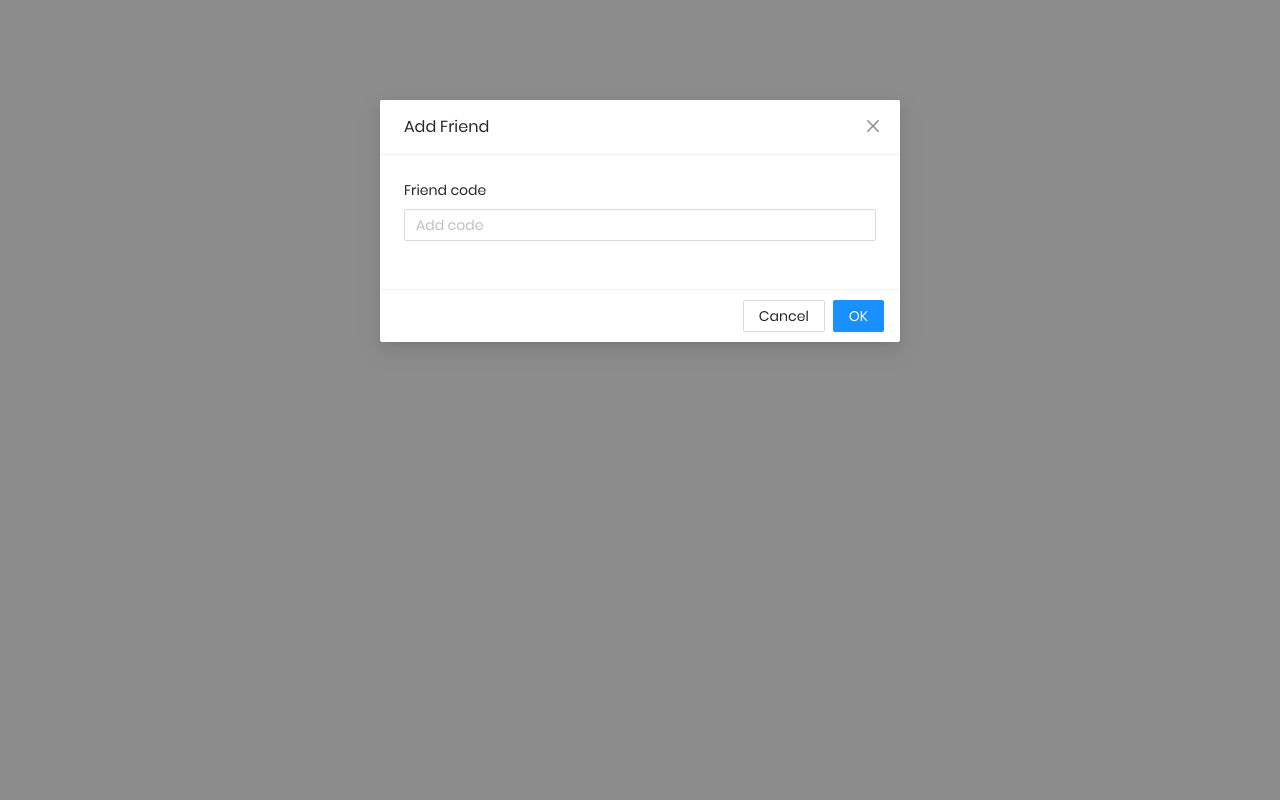
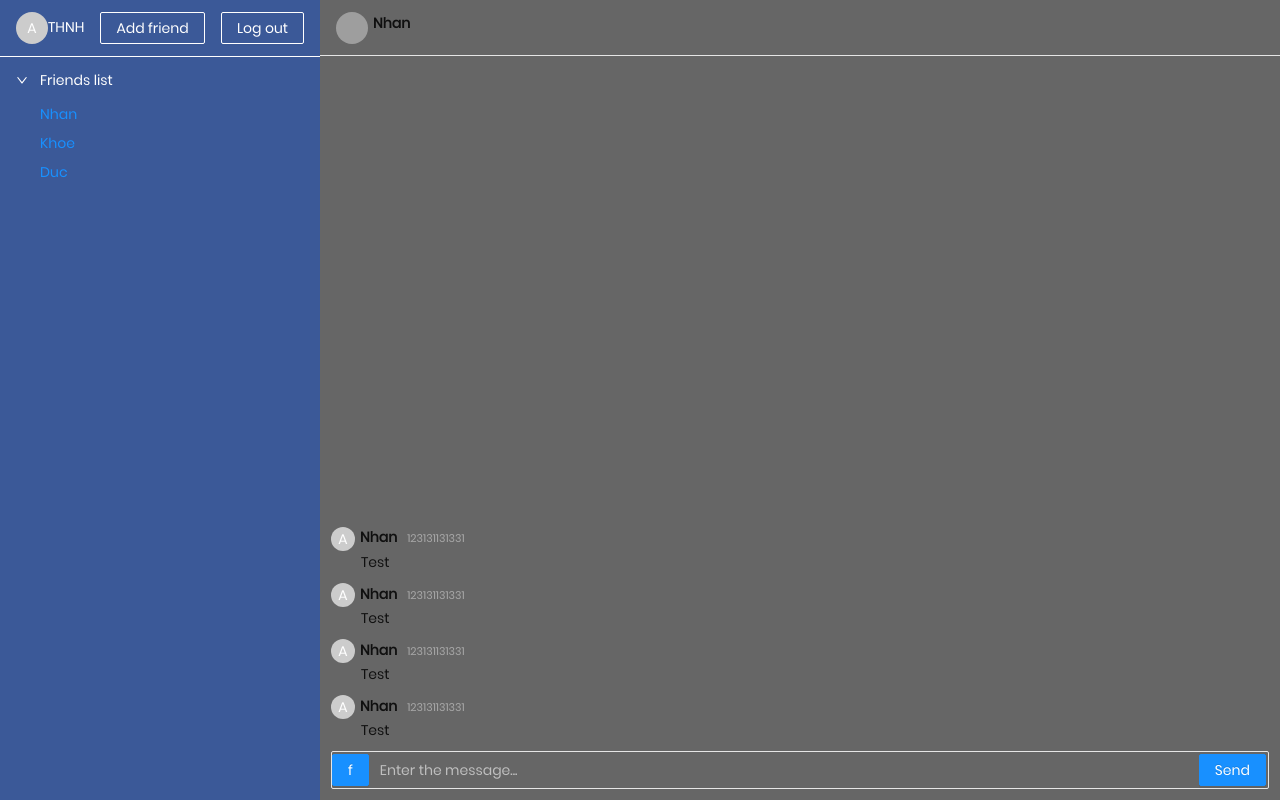
Before and after one commit to ptmsk/hybrid-chat-application, a React (Create React App) app: page /chat in a window 1280 px wide. Built offline with nearby package versions, Linux system fonts and the light colour scheme; grey boxes are pictures that could not be loaded.

Commit message:
navigate between routes

```diff
--- a/src/App.js
+++ b/src/App.js
@@ -7,10 +7,10 @@ import AddFriendModal from './components/Modals/AddFriendModal';
 function App() {
   return <BrowserRouter>
     <Routes>
-      <Route component={<Login />} path="/login" />
-      <Route component={<ChatRoom />} path="/" />
+      <Route element={<Login />} path="/" />
+      <Route element={<ChatRoom />} path="/chat" />
     </Routes>
-    <AddFriendModal />
+    {/* <AddFriendModal /> */}
   </BrowserRouter>
 
   // return <Login />
--- a/src/components/ChatRoom/UserInfo.js
+++ b/src/components/ChatRoom/UserInfo.js
@@ -2,6 +2,7 @@ import React from 'react'
 import { Button, Avatar, Typography } from 'antd';
 import styled from 'styled-components';
 import { AppContext } from '../../Context/AppProvider';
+import { useNavigate } from 'react-router-dom';
 
 
 const WrappedStyled = styled.div`
@@ -22,6 +23,7 @@ export default function UserInfo() {
         // setIsAddFriendVisible(true);
     // }
 
+  const navigate = useNavigate();
 
   return (
     <WrappedStyled>
@@ -32,7 +34,7 @@ export default function UserInfo() {
 
         {/* <Button type='text' className="add-friend" onClick={handleAddFriend} ghost>Add friend</Button> */}
         <Button className="add-friend" ghost>Add friend</Button>
-        <Button ghost>Log out</Button>
+        <Button ghost onClick={() => navigate('/') }>Log out</Button>
     </WrappedStyled>
   )
 }
--- a/src/components/Login/index.js
+++ b/src/components/Login/index.js
@@ -3,12 +3,12 @@ import '../../css/util.css';
 
 import React from 'react';
 import { Row, Col, Typography } from 'antd';
-import { useHistory } from 'react-router-dom';
+import { useNavigate } from 'react-router-dom';
 
 const { Title } = Typography;
 
 export default function Login() {
-
+    const navigate = useNavigate();
 
   return (
     <div className='limiter'>
@@ -37,7 +37,7 @@ export default function Login() {
 
 
                 <div className="container-login100-form-btn">
-                    <button className="login100-form-btn" id="search" onclick="clicked()">
+                    <button className="login100-form-btn" id="search" onClick={() => navigate('/chat')}>
 						Login
 					</button>
                 </div>
--- a/src/components/Modals/AddFriendModal.js
+++ b/src/components/Modals/AddFriendModal.js
@@ -3,8 +3,8 @@ import { Form, Modal, Input } from 'antd';
 import { AppContext } from '../../Context/AppProvider';
 
 export default function AddFriendModal() {
-    // const [isAddFriendVisible, setIsAddFriendVisible] = useContext(AppContext);
-    const [isAddFriendVisible, setIsAddFriendVisible] = useState(true);
+    const [isAddFriendVisible, setIsAddFriendVisible] = useContext(AppContext);
+    // const [isAddFriendVisible, setIsAddFriendVisible] = useState(true);
     const [form] = Form.useForm();
 
     const handleOk = () => {
```
